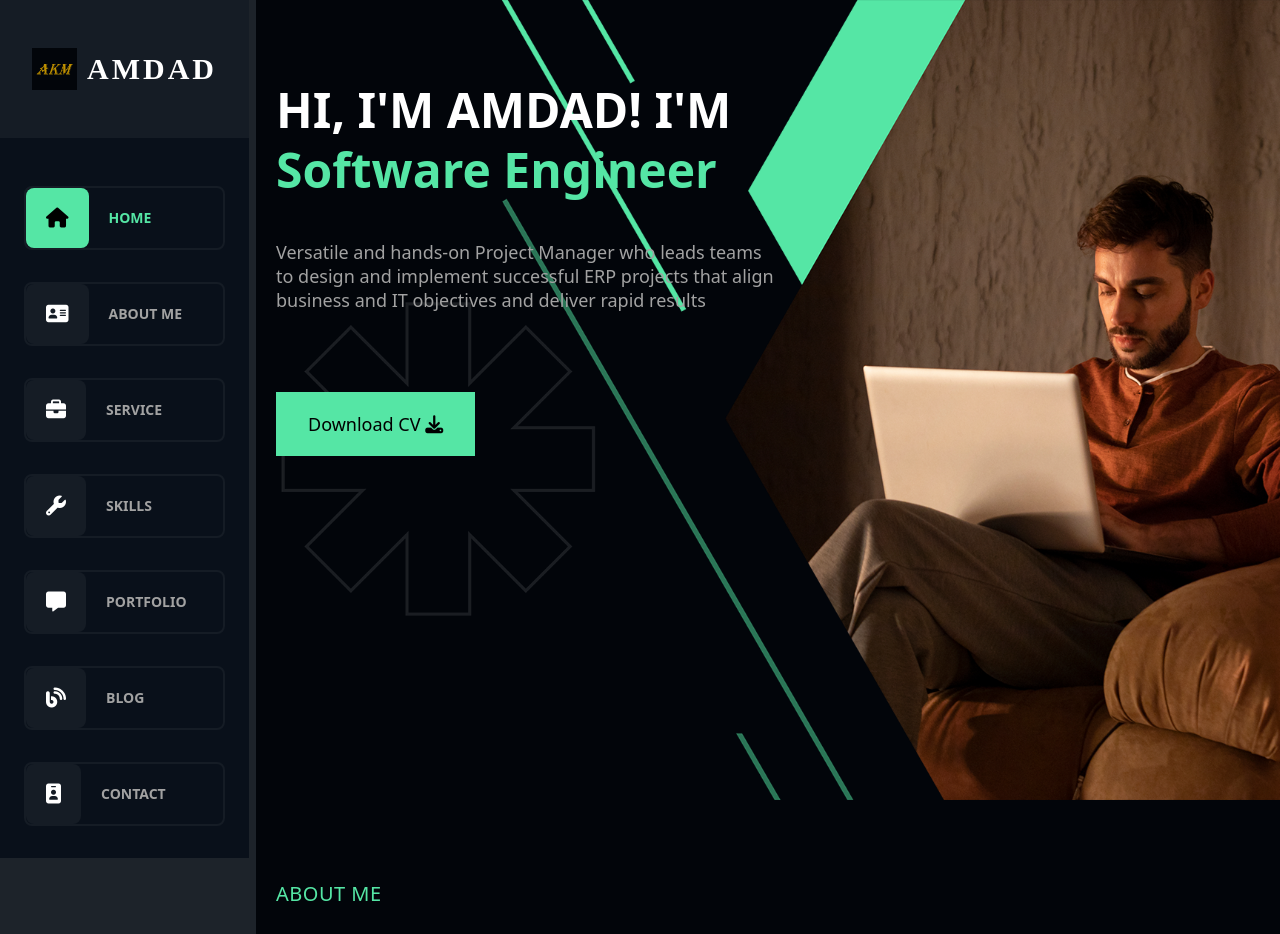
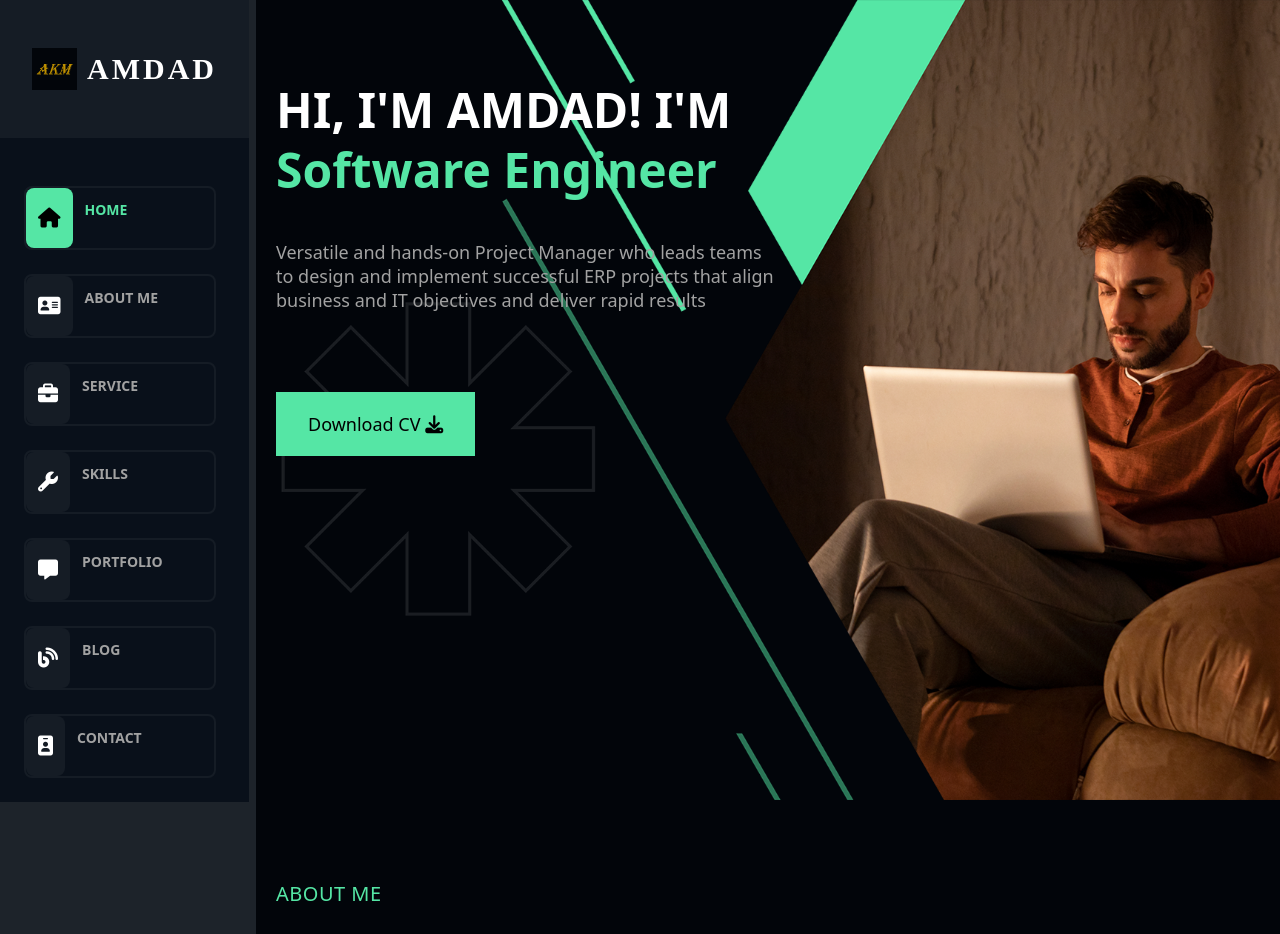
Before and after one commit to abyan-yusuf/papa_portfolio, a React (Vite) app: page / in a window 1280 px wide. Shown: the top 934 px of the page. Built offline with nearby package versions, Linux system fonts and the light colour scheme.

Commit message:
Responsive About

```diff
--- a/src/App.jsx
+++ b/src/App.jsx
@@ -10,7 +10,7 @@ const App = () => {
       <Hero />
       <About />
       <Service />
-      <Skills/>
+      {/* <Skills/> */}
     </>
   );
 };
--- a/src/comp/Navbar/Nav/Nav.jsx
+++ b/src/comp/Navbar/Nav/Nav.jsx
@@ -3,7 +3,6 @@ const Nav = (props) => {
   const [active, makeActive] = useState("HOME");
 
   useEffect(() => {
-    // Add a scroll event listener
     const handleScroll = () => {
       const scrollY = window.scrollY;
 
@@ -24,16 +23,15 @@ const Nav = (props) => {
   }, []);
 
   return (
-    <div>
     <a
       href={props.url}
-        className="flex rounded-lg border-2 border-borderc group"
+      className="flex w-48 rounded-lg border-2 border-borderc group"
     >
       <p
         className={
           props.text == active
-              ? "bg-active py-4 px-5 rounded-lg text-xl text-black"
-              : "bg-fg py-4 px-5 rounded-lg text-xl text-white group-focus:bg-gb group-hover:text-black group-hover:bg-gb group-focus:text-black transition-background-color duration-500 ease-linear"
+            ? "bg-active md:py-4 py-3 px-3 rounded-lg md:text-xl text-sm text-black"
+            : "bg-fg md:py-4 py-3 px-3 rounded-lg md:text-xl text-sm text-white group-focus:bg-gb group-hover:text-black group-hover:bg-gb group-focus:text-black transition-background-color duration-500 ease-linear"
         }
       >
         <i className={"fa-solid fa-" + props.icon}></i>
@@ -41,14 +39,13 @@ const Nav = (props) => {
       <p
         className={
           props.text == active
-              ? "text-gb p-5 text-center font-bold text-sm group-hover:text-gb transition-colors duration-500 ease-in-out group-hover:animate-bounce"
-              : "text-gray p-5 text-center font-bold text-sm group-hover:text-gb transition-colors duration-500 ease-in-out group-hover:animate-bounce"
+            ? "text-gb px-3 py-3 text-center font-bold text-sm group-hover:text-gb transition-colors duration-500 ease-in-out group-hover:animate-bounce"
+            : "text-gray px-3 py-3 text-center font-bold text-sm group-hover:text-gb transition-colors duration-500 ease-in-out group-hover:animate-bounce"
         }
       >
         {props.text}
       </p>
     </a>
-    </div>
   );
 };
 
--- a/src/comp/Navbar/Navbar.jsx
+++ b/src/comp/Navbar/Navbar.jsx
@@ -22,17 +22,20 @@ function Navbar() {
     }
     setIsStyleChanged(!isStyleChanged);
   };
+  const changeNavbarStyleOnNavClick = () => {
+      setNavbarStyle(navbarDefaultStyle);
+  };
   return (
-    <div className="relative">
+    <div>
       <nav className={navbarStyle}>
         <div>
           <a
             href="/"
-            className="bg-fg py-12 px-8 text-3xl font-semibold flex justify-center"
+            className="bg-fg md:py-12 py-5 px-8 text-3xl font-semibold flex justify-center"
           >
             <p className="font-black font-lithos tracking-widest text-white flex items-center">
               <img
-                src="./public/Screenshot 2023-10-26 115300.png"
+                src="Screenshot 2023-10-26 115300.png"
                 className="w-[45px] inline-block mr-[10px]"
               />
               AMDAD
@@ -41,22 +44,22 @@ function Navbar() {
         </div>
         <div className="pt-12 px-6 bg-bg">
           <Nav icon="house" text="HOME" url="#hero" />
-          <div className="py-4"></div>
+          <div className="py-3"></div>
           <Nav icon="address-card" text="ABOUT ME" url="#about" />
-          <div className="py-4"></div>
+          <div className="py-3"></div>
           <Nav icon="briefcase" text="SERVICE" url="#service" />
-          <div className="py-4"></div>
+          <div className="py-3"></div>
           <Nav icon="wrench" text="SKILLS" url="#skill" />
-          <div className="py-4"></div>
+          <div className="py-3"></div>
           <Nav icon="message" text="PORTFOLIO" />
-          <div className="py-4"></div>
+          <div className="py-3"></div>
           <Nav icon="blog" text="BLOG" />
-          <div className="py-4"></div>
+          <div className="py-3"></div>
           <Nav icon="id-badge" text="CONTACT" />
-          <div className="py-4"></div>
+          <div className="py-3"></div>
         </div>
       </nav>
-      <div>
+      <div className="">
         <button
           className={buttonStyle}
           onClick={changeNavbarStyle}
--- a/src/comp/Service/Service.jsx
+++ b/src/comp/Service/Service.jsx
@@ -2,14 +2,14 @@ import development from "../../../public/Screenshot 2023-10-21 194538.png";
 import Services from "./Services/Services";
 const Service = () => {
   return (
-    <section className="md:py-20 pb-20 pt-32 bg-bodybc md:ml-64 px-5 h-screen" id="service">
+    <section className="md:py-20 pb-20 pt-32 bg-bodybc md:ml-64 px-5 md:h-screen min-h-[230vh]" id="service">
       <h4 className="text-gb text-xl tracking-wide font-medium text-center">
         MY SERVICE
       </h4>
       <h1 className="text-white text-4xl font-medium leading-tight mb-40 text-center">
         Global ERP Project Implementation, Oracle ERP, SAP{" "}
       </h1>
-      <div className="grid grid-cols-3 gap-4">
+      <div className="grid md:grid-cols-3 grid-cols-1 md:gap-4 space-y-96">
         <Services
           text="Lorem ipsum"
           img={development}
```
Lines whose indentation alone changed are shown as unchanged.
